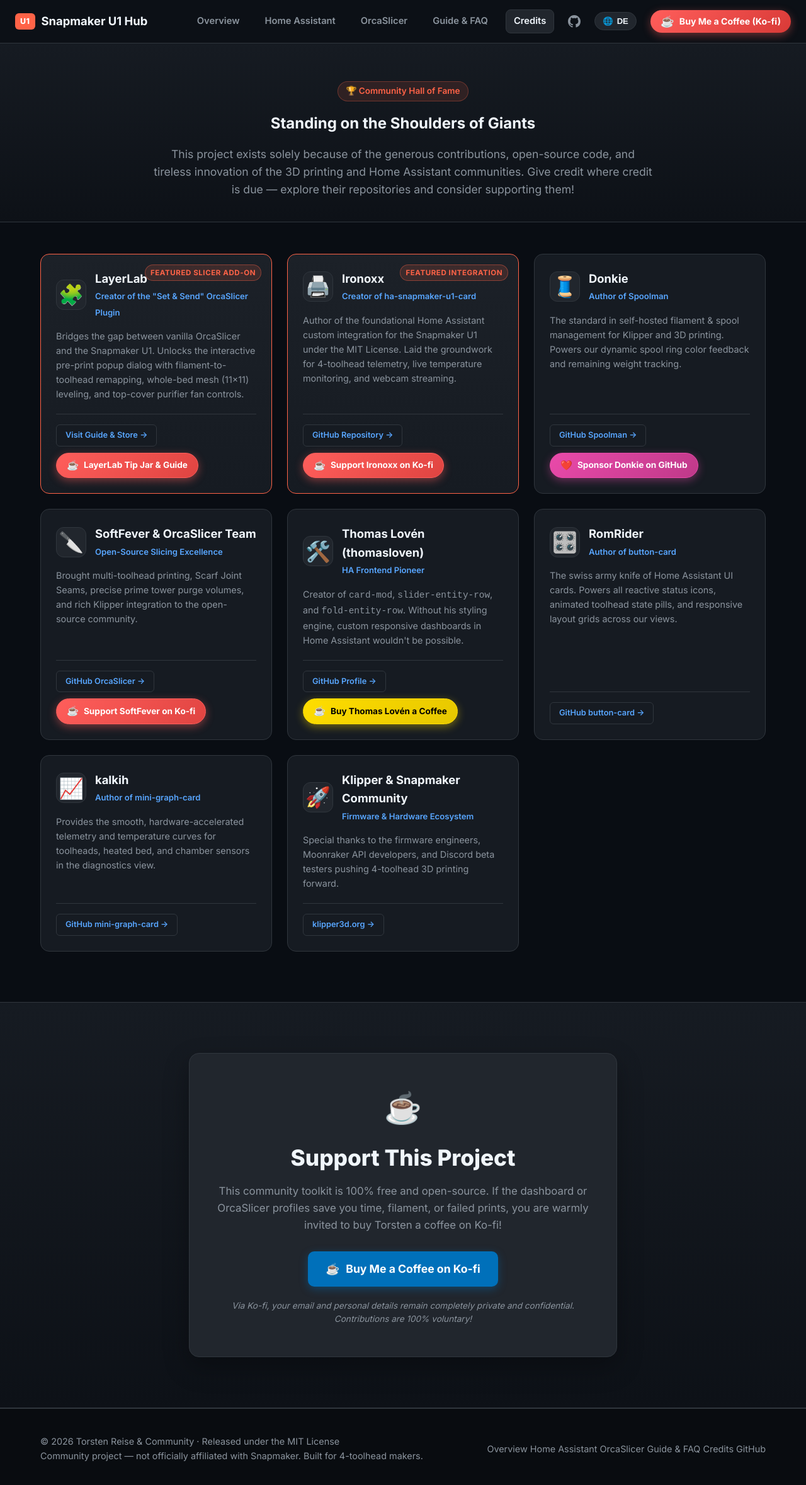
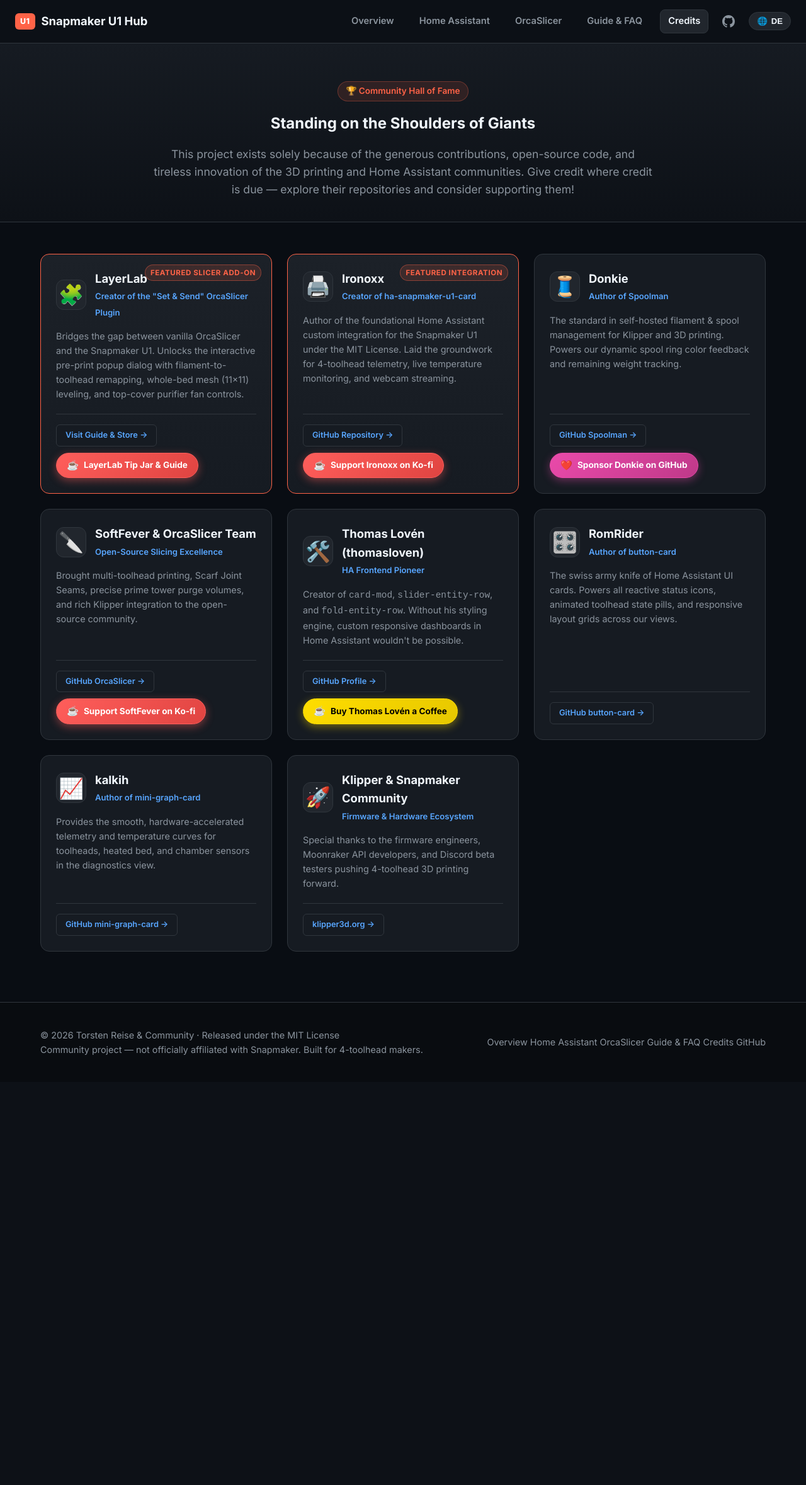
Before and after one commit to Reaper2507/snapmaker-u1-homeassistant, a plain HTML site: page docs/credits.html in a window 1280 px wide. Shown: the whole page at 63% size. After the commit the page ends 1718 px from the top, so only its background shows below. Drawn offline with Linux system fonts and the light colour scheme.

Commit message:
fix(cache): add cache-busting to app.js and styles.css, remove personal coffee section entirely from credits.html

```diff
--- a/docs/credits.html
+++ b/docs/credits.html
@@ -5,7 +5,7 @@
   <meta name="viewport" content="width=device-width, initial-scale=1.0">
   <title>Credits & Community Hall of Fame · Snapmaker U1 Hub</title>
   <meta name="description" content="Standing on the shoulders of giants: Acknowledgements, original creators, and tip jars for the tools powering the Snapmaker U1 Community Hub.">
-  <link rel="stylesheet" href="styles.css">
+  <link rel="stylesheet" href="styles.css?v=20261108_02">
   <link rel="preconnect" href="https://fonts.googleapis.com">
   <link rel="preconnect" href="https://fonts.gstatic.com" crossorigin>
   <link href="https://fonts.googleapis.com/css2?family=Inter:wght@400;500;600;700;800&family=JetBrains+Mono:wght@400;600&display=swap" rel="stylesheet">
@@ -30,14 +30,7 @@
         <button id="lang-toggle" class="lang-switch-btn" title="Sprache wechseln / Switch Language">
           <span class="lang-icon">🌐</span> <span id="current-lang-text">DE</span>
         </button>
-        <div class="header-coffee-slot">
-          <a href="https://ko-fi.com/torstenreise" id="header-coffee-link" target="_blank" class="btn-header-coffee" title="Support this project on Ko-fi">
-            <span class="coffee-cup-icon">☕</span>
-            <span class="coffee-text-full" data-i18n="header-coffee-full">Buy Me a Coffee (Ko-fi)</span>
-            <span class="coffee-text-short" data-i18n="header-coffee-short">Coffee</span>
-          </a>
-        </div>
-      </nav>
+        </nav>
     </div>
   </header>
 
@@ -204,27 +197,6 @@
     </div>
   </section>
 
-  <!-- Support & Coffee Section -->
-  <section class="coffee-section">
-    <div class="container coffee-container">
-      <div class="coffee-card">
-        <div class="coffee-icon">☕</div>
-        <h2 data-i18n="coffee-title">Support This Project</h2>
-        <p class="coffee-lead" data-i18n="coffee-lead">
-          This community toolkit is 100% free and open-source. If you like the work Torsten has assembled here, you are warmly invited to buy him a coffee on Ko-fi!
-        </p>
-        <div class="coffee-btn-group">
-          <a href="https://ko-fi.com/torstenreise" id="body-coffee-link" target="_blank" class="btn btn-coffee-large" title="Support on Ko-fi">
-            ☕ <span data-i18n="coffee-btn">Buy Me a Coffee on Ko-fi</span>
-          </a>
-        </div>
-        <p class="coffee-note" data-i18n="coffee-note">
-          Via Ko-fi, your payment details and emails remain completely private and secure. Contributions are 100% voluntary!
-        </p>
-      </div>
-    </div>
-  </section>
-
   <!-- Footer -->
   <footer class="site-footer">
     <div class="container footer-content">
@@ -243,6 +215,6 @@
     </div>
   </footer>
 
-  <script src="app.js"></script>
+  <script src="app.js?v=20261108_02"></script>
 </body>
 </html>
```
Also changed, not shown: docs/guide.html (+2 -2 lines), docs/homeassistant.html (+2 -2 lines), docs/index.html (+2 -2 lines), docs/orcaslicer.html (+2 -2 lines).
